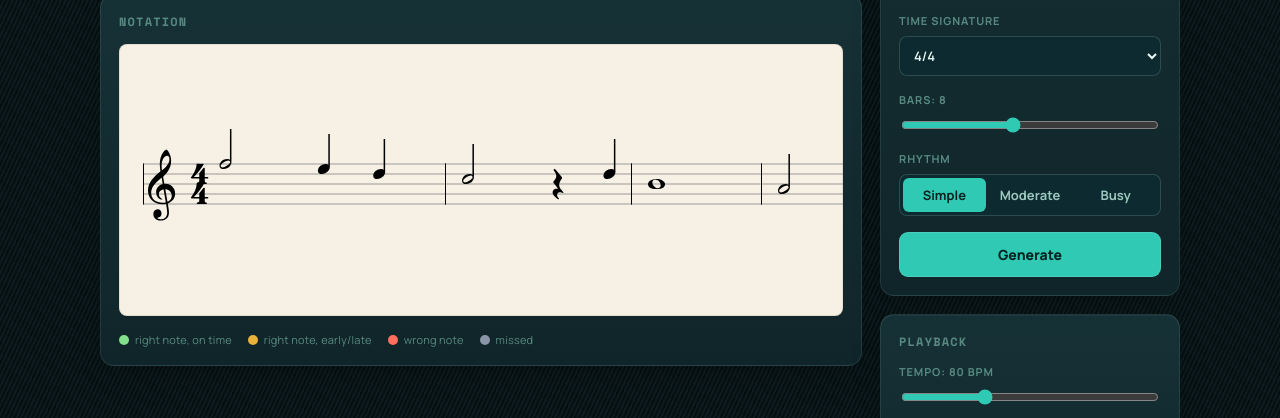
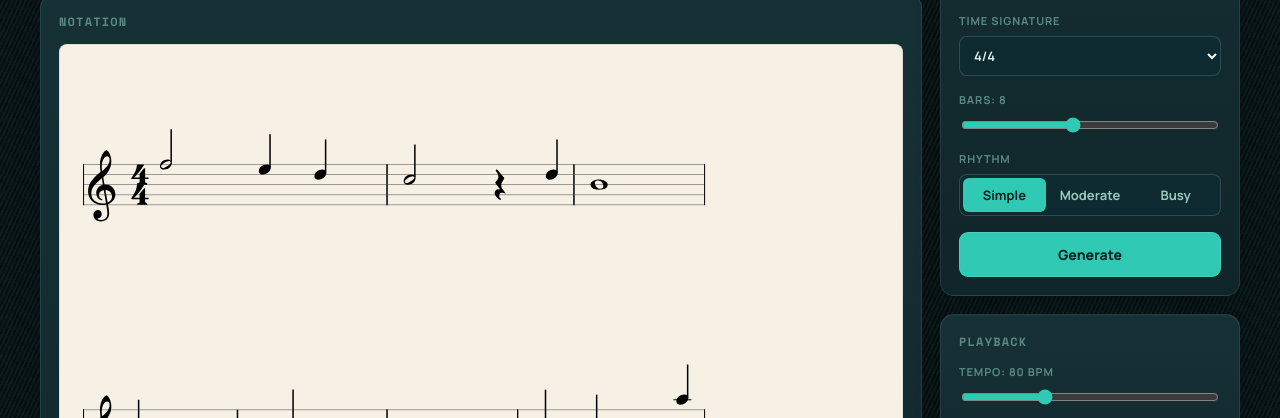
Before and after one commit to jadomaai/woodshed, a plain HTML site: page tools/sight-reading.html in a window 1280 px wide. Both pictures are taken after a click on the button "Generate". Shown: the part 382-800 px from the top of the page. Drawn offline with nearby package versions, Linux system fonts and the light colour scheme.

Commit message:
Add files via upload
add new features - sliding staff and overlaid not on fretwise

```diff
--- a/tools/sight-reading.html
+++ b/tools/sight-reading.html
@@ -59,7 +59,7 @@
     * { animation-duration: 0.001ms !important; transition-duration: 0.001ms !important; }
   }
 
-  .page { max-width: 1080px; margin: 0 auto; }
+  .page { max-width: 1440px; margin: 0 auto; }
 
   header.top {
     display: flex; align-items: baseline; justify-content: space-between;
@@ -532,13 +532,37 @@
      Notation rendering (VexFlow)
      ================================================================== */
 
-  function barWidth(segCount, isFirst) {
+  function barWidth(segCount, isFirstOfLine) {
     var w = 60 + segCount * 42;
-    if (isFirst) w += 116;
-    return Math.max(w, isFirst ? 230 : 130);
+    if (isFirstOfLine) w += 116;
+    return Math.max(w, isFirstOfLine ? 230 : 130);
   }
 
-  // Renders the piece and returns { barBounds: [{x0,x1}], gradableNoteEls: [vfNote,...] }
+  // Greedily packs bars into systems (lines) so the whole piece fits the
+  // available width without horizontal scrolling — the same way a printed
+  // page of music wraps, rather than one endless scrolling row.
+  function layoutSystems(piece, containerWidth) {
+    var systems = [];
+    var current = null;
+    for (var b = 0; b < piece.bars.length; b++) {
+      var isFirstOfLine = !current;
+      var w = barWidth(piece.bars[b].length, isFirstOfLine);
+      if (current && current.usedWidth + w > containerWidth) {
+        systems.push(current);
+        current = null;
+        isFirstOfLine = true;
+        w = barWidth(piece.bars[b].length, true);
+      }
+      if (!current) current = { barIndices: [], widths: [], usedWidth: 20 };
+      current.barIndices.push(b);
+      current.widths.push(w);
+      current.usedWidth += w;
+    }
+    if (current) systems.push(current);
+    return systems;
+  }
+
+  // Renders the piece and returns { barBounds: [{x0,x1}], cursorRects: [...] }
   // gradeResults, if given, is an array parallel to piece.gradable with a
   // 'grade' field ('good' | 'timingOff' | 'wrongPitch' | 'missed') used to
   // colour each notehead.
@@ -553,33 +577,51 @@
     var topPad = 44 + piece.ledgerAbove * 11;
     var bottomPad = 46 + piece.ledgerBelow * 11;
     var staveH = 110;
-    var totalHeight = topPad + staveH + bottomPad;
+    var systemHeight = topPad + staveH + bottomPad;
 
-    var widths = piece.bars.map(function (bar, i) { return barWidth(bar.length, i === 0); });
-    var totalWidth = 20 + widths.reduce(function (s, w) { return s + w; }, 0);
+    var frameStyle = window.getComputedStyle(frame);
+    var padL = parseFloat(frameStyle.paddingLeft) || 14;
+    var padR = parseFloat(frameStyle.paddingRight) || 14;
+    var containerWidth = Math.max(360, (frame.clientWidth || 900) - padL - padR - 4);
+
+    var systems = layoutSystems(piece, containerWidth);
+    var totalWidth = containerWidth;
+    var totalHeight = systemHeight * systems.length;
 
     svg.setAttribute('viewBox', '0 0 ' + totalWidth + ' ' + totalHeight);
     svg.style.display = 'block';
+    // VexFlow's renderer.resize() below sets its own width/height on the
+    // <svg> element; set these inline (after resize, so they win) rather
+    // than relying on the stylesheet rule alone, so the notation always
+    // scales to fit its panel instead of forcing horizontal scroll.
     emptyMsg.style.display = 'none';
     frame.classList.remove('empty');
 
     var renderer = new VF.Renderer(svg, VF.Renderer.Backends.SVG);
     renderer.resize(totalWidth, totalHeight);
+    svg.style.width = '100%';
+    svg.style.height = 'auto';
     var context = renderer.getContext();
 
     var gradeIdx = 0;
-    var x = 10;
     var barBounds = [];
     var cursorRects = [];
 
-    for (var b = 0; b < piece.bars.length; b++) {
+    for (var sysIdx = 0; sysIdx < systems.length; sysIdx++) {
+      var system = systems[sysIdx];
+      var y = sysIdx * systemHeight + topPad;
+      var x = 10;
+
+      for (var i = 0; i < system.barIndices.length; i++) {
+      var b = system.barIndices[i];
       var segs = piece.bars[b];
-      var w = widths[b];
-      var stave = new VF.Stave(x, topPad, w);
-      if (b === 0) {
+      var w = system.widths[i];
+      var isFirstOfLine = i === 0;
+      var stave = new VF.Stave(x, y, w);
+      if (isFirstOfLine) {
         stave.addClef('treble');
         stave.addKeySignature(piece.key.name);
-        stave.addTimeSignature(piece.timeSig);
+        if (b === 0) stave.addTimeSignature(piece.timeSig);
       }
       if (b === piece.bars.length - 1) stave.setEndBarType(VF.Barline.type.END);
       stave.setContext(context).draw();
@@ -608,7 +650,7 @@
       voice.addTickables(vfNotes);
       VF.Accidental.applyAccidentals([voice], piece.key.name);
 
-      var innerWidth = w - (b === 0 ? 110 : 16);
+      var innerWidth = w - (isFirstOfLine ? 110 : 16);
       new VF.Formatter().joinVoices([voice]).format([voice], innerWidth);
       voice.draw(context, stave);
 
@@ -621,7 +663,7 @@
       // Bar-highlight rect, inserted behind everything else so it doesn't occlude notes.
       var rect = document.createElementNS('http://www.w3.org/2000/svg', 'rect');
       rect.setAttribute('x', x);
-      rect.setAttribute('y', topPad - 26);
+      rect.setAttribute('y', y - 26);
       rect.setAttribute('width', w);
       rect.setAttribute('height', staveH + 26);
       rect.setAttribute('class', 'bar-cursor');
@@ -629,6 +671,7 @@
       cursorRects.push(rect);
 
       x += w;
+      }
     }
 
     return { barBounds: barBounds, cursorRects: cursorRects };
@@ -1295,6 +1338,17 @@
 
   init();
 
+  // Re-wrap the notation if the panel width changes (window resize, sidebar
+  // toggling on mobile, etc.) so it keeps fitting without horizontal scroll.
+  var resizeTimer = null;
+  window.addEventListener('resize', function () {
+    if (!state.piece || state.mode) return; // don't reflow mid-playback
+    clearTimeout(resizeTimer);
+    resizeTimer = setTimeout(function () {
+      state.renderInfo = renderPiece(state.piece, state.lastGrade || undefined);
+    }, 150);
+  });
+
   window.addEventListener('beforeunload', function () { stopAudioGraph(); });
 })();
 </script>
```
Also changed, not shown: tools/fretwise.html (+38 -4 lines).
